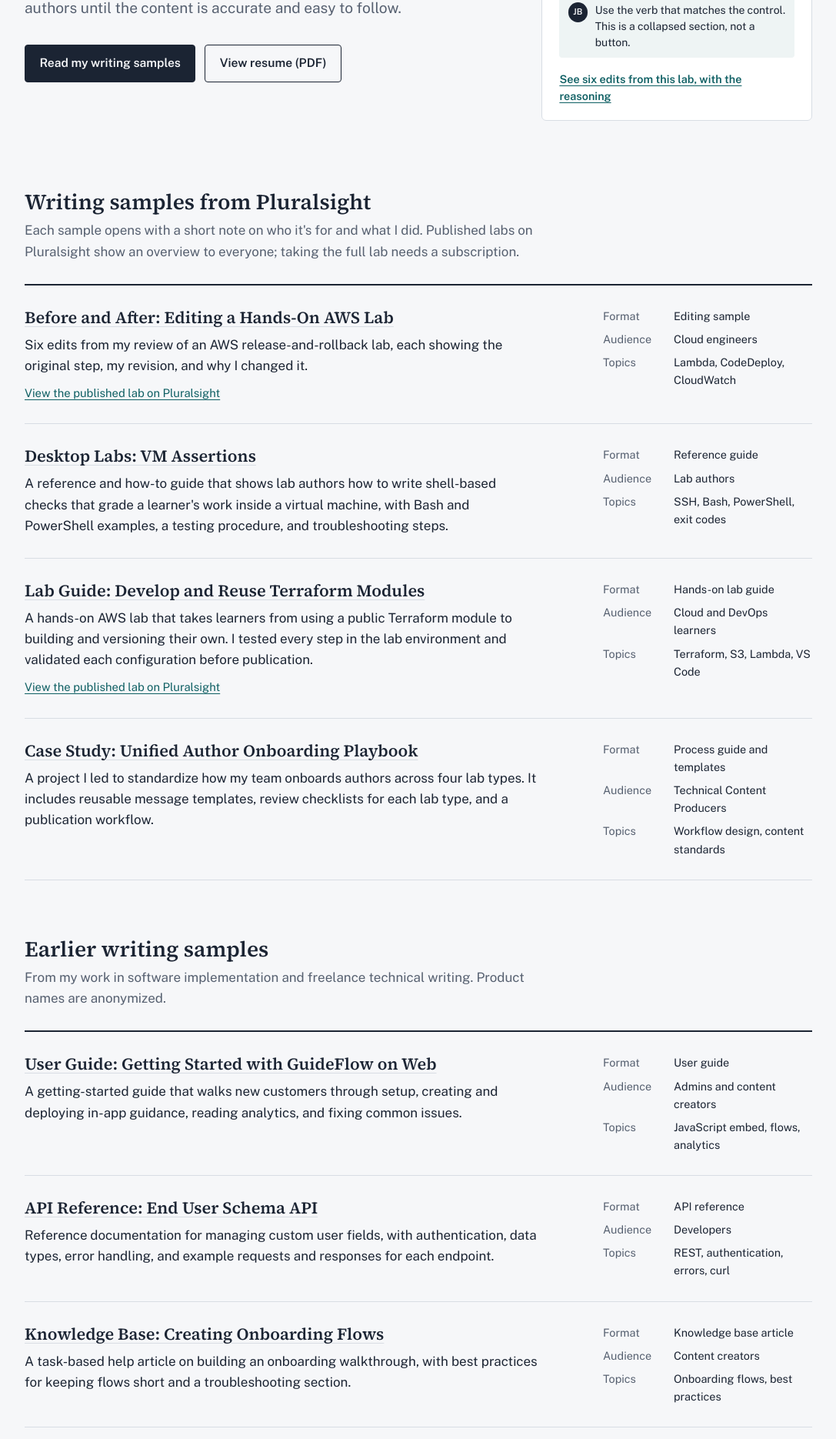
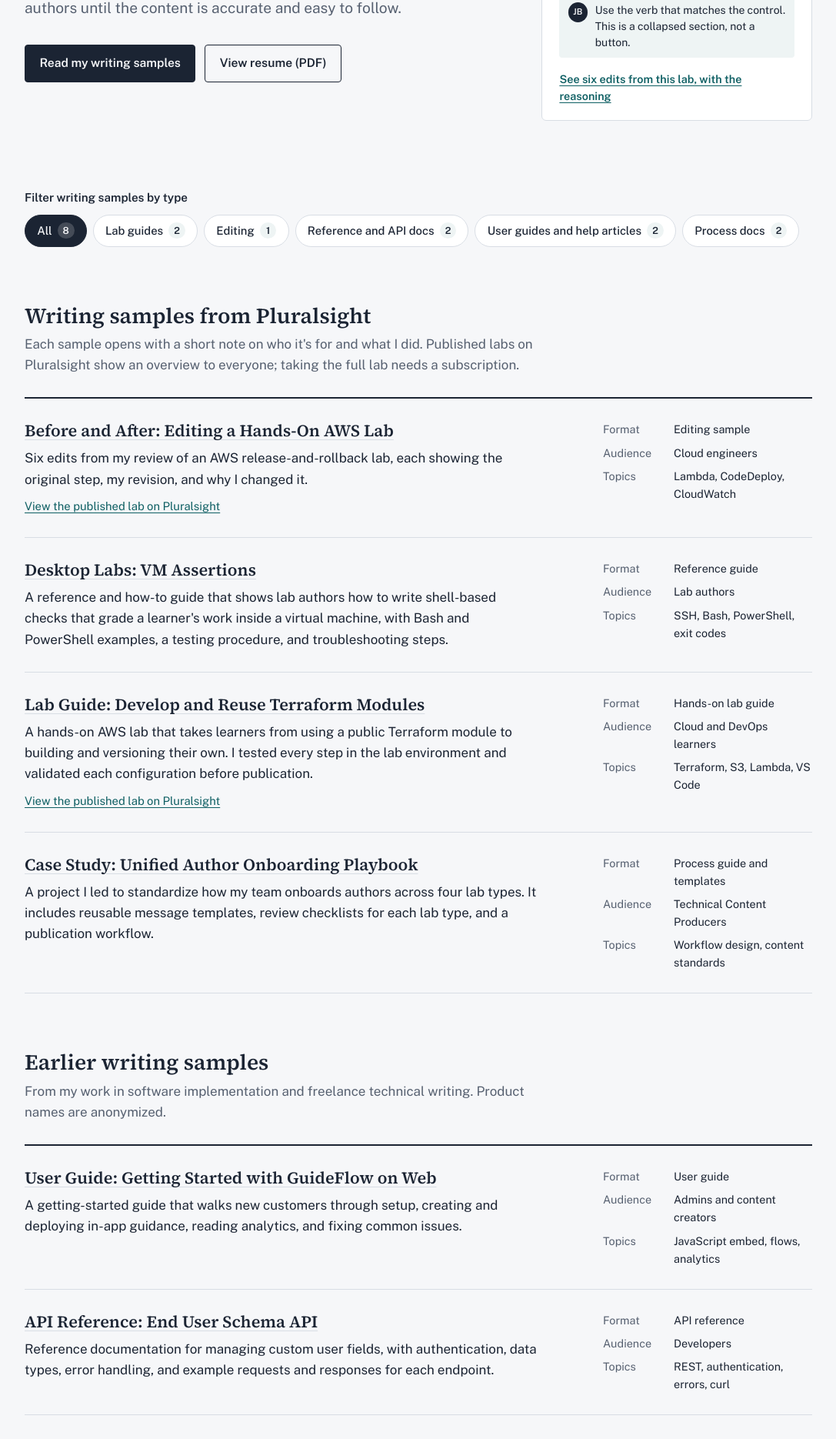
Before and after one commit to Jenjimenez/tech-writing-portfolio, a Jekyll site: the page built from index.html, in a window 1280 px wide. Shown: the part 576-2446 px from the top of the page at 77% size, without its empty margins (96-1183 px from the left). Built offline with Jekyll 4.4.1, drawn with Linux system fonts in a browser that asks for light colours.

Commit message:
Add filters to writing samples

```diff
--- a/assets/style.css
+++ b/assets/style.css
@@ -463,3 +463,27 @@
 a.tag:hover .tag-where { color: var(--link); }
 .tag-plain { color: var(--muted); border: 1px dashed var(--rule); }
 @media print { .tool-groups { grid-template-columns: repeat(2, 1fr); } }
+
+/* Writing sample filters */
+.sample-filter { padding-top: 4.5rem; }
+.sample-filter[hidden] { display: none; }
+.sample-filter + .section { padding-top: 2.5rem; }
+.filter-label { margin: 0 0 0.6rem; font-weight: 600; font-size: 0.95rem; }
+.filter-buttons { display: flex; flex-wrap: wrap; gap: 0.5rem; }
+.filter-btn {
+  display: inline-flex; align-items: center; gap: 0.45rem;
+  padding: 0.5rem 0.95rem; border-radius: 999px;
+  border: 1px solid var(--rule); background: var(--surface); color: var(--ink);
+  font: inherit; font-size: 0.925rem; font-weight: 500; cursor: pointer;
+}
+.filter-btn:hover { border-color: var(--ink); }
+.filter-btn[aria-pressed="true"] { background: var(--ink); border-color: var(--ink); color: var(--paper); }
+.filter-count { font-size: 0.78rem; font-weight: 600; min-width: 1.35rem; padding: 0.05rem 0.4rem; border-radius: 999px; background: var(--callout); color: var(--ink); text-align: center; }
+.filter-btn[aria-pressed="true"] .filter-count { background: rgba(255,255,255,0.18); color: inherit; }
+.filter-status { margin: 0.75rem 0 0; min-height: 1.4em; color: var(--muted); font-size: 0.9rem; }
+.sample[hidden] { display: none; }
+.samples.is-empty { border-top-width: 1px; }
+.group-empty { margin: 1.25rem 0 0; color: var(--muted); font-style: italic; }
+.group-empty[hidden] { display: none; }
+@media print { .sample-filter { display: none !important; } .sample[hidden] { display: grid !important; } .group-empty { display: none !important; } }
+@media (prefers-color-scheme: dark) { .filter-btn[aria-pressed="true"] .filter-count { background: rgba(0,0,0,0.12); } }
--- a/index.html
+++ b/index.html
@@ -43,12 +43,26 @@
   </div>
 </section>
 
-<section id="work" class="wrap section" aria-labelledby="work-heading">
+<div id="work">
+<div class="wrap sample-filter" hidden>
+  <p class="filter-label" id="filter-label">Filter writing samples by type</p>
+  <div class="filter-buttons" role="group" aria-labelledby="filter-label">
+    <button type="button" class="filter-btn" data-filter="all" aria-pressed="true">All</button>
+    <button type="button" class="filter-btn" data-filter="lab" aria-pressed="false">Lab guides</button>
+    <button type="button" class="filter-btn" data-filter="editing" aria-pressed="false">Editing</button>
+    <button type="button" class="filter-btn" data-filter="reference" aria-pressed="false">Reference and API docs</button>
+    <button type="button" class="filter-btn" data-filter="guides" aria-pressed="false">User guides and help articles</button>
+    <button type="button" class="filter-btn" data-filter="process" aria-pressed="false">Process docs</button>
+  </div>
+  <p class="filter-status" aria-live="polite"></p>
+</div>
+
+<section id="pluralsight-work" class="wrap section sample-group" aria-labelledby="work-heading">
   <h2 id="work-heading">Writing samples from Pluralsight</h2>
   <p class="section-intro">Each sample opens with a short note on who it's for and what I did. Published labs on Pluralsight show an overview to everyone; taking the full lab needs a subscription.</p>
 
   <ol class="samples">
-    <li class="sample">
+    <li class="sample" data-types="editing lab">
       <div class="sample-main">
         <h3><a href="{{ '/Pluralsight_Work/before-and-after-lab-edit.html' | relative_url }}">Before and After: Editing a Hands-On AWS Lab</a></h3>
         <p>Six edits from my review of an AWS release-and-rollback lab, each showing the original step, my revision, and why I changed it.</p>
@@ -60,7 +74,7 @@
         <div><dt>Topics</dt><dd>Lambda, CodeDeploy, CloudWatch</dd></div>
       </dl>
     </li>
-    <li class="sample">
+    <li class="sample" data-types="reference">
       <div class="sample-main">
         <h3><a href="{{ '/Pluralsight_Work/desktop-labs-vm-assertions.html' | relative_url }}">Desktop Labs: VM Assertions</a></h3>
         <p>A reference and how-to guide that shows lab authors how to write shell-based checks that grade a learner's work inside a virtual machine, with Bash and PowerShell examples, a testing procedure, and troubleshooting steps.</p>
@@ -71,7 +85,7 @@
         <div><dt>Topics</dt><dd>SSH, Bash, PowerShell, exit codes</dd></div>
       </dl>
     </li>
-    <li class="sample">
+    <li class="sample" data-types="lab">
       <div class="sample-main">
         <h3><a href="{{ '/Pluralsight_Work/lab-guide-terraform-modules.html' | relative_url }}">Lab Guide: Develop and Reuse Terraform Modules</a></h3>
         <p>A hands-on AWS lab that takes learners from using a public Terraform module to building and versioning their own. I tested every step in the lab environment and validated each configuration before publication.</p>
@@ -83,7 +97,7 @@
         <div><dt>Topics</dt><dd>Terraform, S3, Lambda, VS Code</dd></div>
       </dl>
     </li>
-    <li class="sample">
+    <li class="sample" data-types="process">
       <div class="sample-main">
         <h3><a href="{{ '/Pluralsight_Work/author-onboarding-playbook.html' | relative_url }}">Case Study: Unified Author Onboarding Playbook</a></h3>
         <p>A project I led to standardize how my team onboards authors across four lab types. It includes reusable message templates, review checklists for each lab type, and a publication workflow.</p>
@@ -97,11 +111,11 @@
   </ol>
 </section>
 
-<section class="wrap section" aria-labelledby="earlier-heading">
+<section class="wrap section sample-group" aria-labelledby="earlier-heading">
   <h2 id="earlier-heading">Earlier writing samples</h2>
   <p class="section-intro">From my work in software implementation and freelance technical writing. Product names are anonymized.</p>
   <ol class="samples">
-    <li class="sample">
+    <li class="sample" data-types="guides">
       <div class="sample-main">
         <h3><a href="{{ '/User_Guides/web-user-guide.html' | relative_url }}">User Guide: Getting Started with GuideFlow on Web</a></h3>
         <p>A getting-started guide that walks new customers through setup, creating and deploying in-app guidance, reading analytics, and fixing common issues.</p>
@@ -112,7 +126,7 @@
         <div><dt>Topics</dt><dd>JavaScript embed, flows, analytics</dd></div>
       </dl>
     </li>
-    <li class="sample">
+    <li class="sample" data-types="reference api">
       <div class="sample-main">
         <h3><a href="{{ '/API_Documentation/api-end-user-example.html' | relative_url }}">API Reference: End User Schema API</a></h3>
         <p>Reference documentation for managing custom user fields, with authentication, data types, error handling, and example requests and responses for each endpoint.</p>
@@ -123,7 +137,7 @@
         <div><dt>Topics</dt><dd>REST, authentication, errors, curl</dd></div>
       </dl>
     </li>
-    <li class="sample">
+    <li class="sample" data-types="guides">
       <div class="sample-main">
         <h3><a href="{{ '/Knowledge_Base_Articles/kb-guideflow-flows.html' | relative_url }}">Knowledge Base: Creating Onboarding Flows</a></h3>
         <p>A task-based help article on building an onboarding walkthrough, with best practices for keeping flows short and a troubleshooting section.</p>
@@ -134,7 +148,7 @@
         <div><dt>Topics</dt><dd>Onboarding flows, best practices</dd></div>
       </dl>
     </li>
-    <li class="sample">
+    <li class="sample" data-types="process">
       <div class="sample-main">
         <h3><a href="{{ '/SOPs/sop-launch-control.html' | relative_url }}">SOP: Texting Potential Leads in Launch Control</a></h3>
         <p>A standard operating procedure that takes sales staff from sending a batch of texts to qualifying leads and handing the best ones off to the CRM.</p>
@@ -147,6 +161,7 @@
     </li>
   </ol>
 </section>
+</div>
 
 <section id="about" class="wrap section" aria-labelledby="about-heading">
   <h2 id="about-heading">About me</h2>
@@ -319,3 +334,40 @@
     <a class="button" href="https://www.linkedin.com/in/jenniferbotia/">Connect on LinkedIn</a>
   </p>
 </section>
+
+<script>
+  (function () {
+    var bar = document.querySelector('.sample-filter');
+    if (!bar) return;
+    var buttons = bar.querySelectorAll('.filter-btn');
+    var samples = document.querySelectorAll('.sample[data-types]');
+    var groups = document.querySelectorAll('.sample-group');
+    var status = bar.querySelector('.filter-status');
+    buttons.forEach(function (btn) {
+      var f = btn.dataset.filter;
+      var n = f === 'all' ? samples.length : Array.prototype.filter.call(samples, function (s) { return s.dataset.types.split(' ').indexOf(f) > -1; }).length;
+      btn.insertAdjacentHTML('beforeend', ' <span class="filter-count">' + n + '</span>');
+      btn.addEventListener('click', function () {
+        buttons.forEach(function (b) { b.setAttribute('aria-pressed', String(b === btn)); });
+        var shown = 0;
+        samples.forEach(function (s) {
+          var match = f === 'all' || s.dataset.types.split(' ').indexOf(f) > -1;
+          s.hidden = !match; if (match) shown++;
+        });
+        groups.forEach(function (g) {
+          var empty = g.querySelector('.group-empty');
+          if (!empty) {
+            empty = document.createElement('p'); empty.className = 'group-empty';
+            empty.textContent = 'No samples in this section match this filter.';
+            g.querySelector('.samples').after(empty);
+          }
+          var none = !g.querySelector('.sample:not([hidden])');
+          empty.hidden = !none;
+          g.querySelector('.samples').classList.toggle('is-empty', none);
+        });
+        status.textContent = f === 'all' ? '' : 'Showing ' + shown + (shown === 1 ? ' sample' : ' samples') + '.';
+      });
+    });
+    bar.hidden = false;
+  })();
+</script>
```
